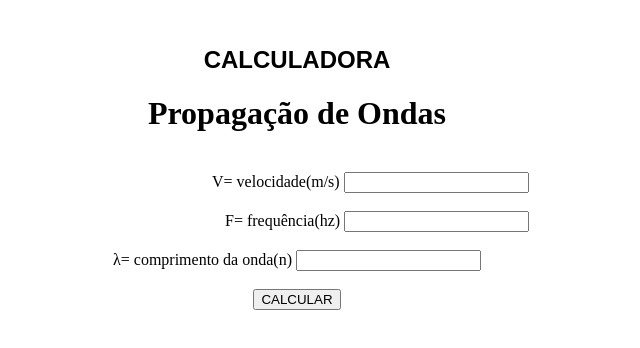
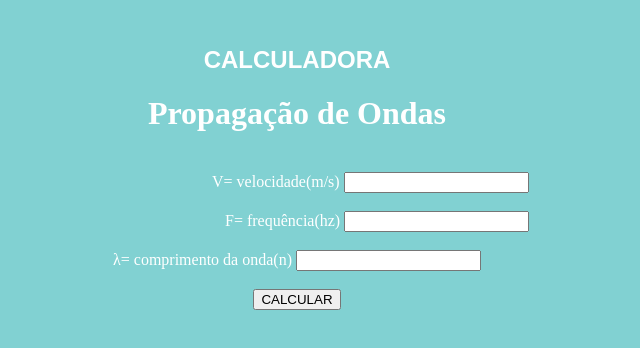
Before and after one commit to VitoriaLevoratto/calculadora, a plain HTML site: page index.html in a window 1280 px wide. Shown: the top 348 px of the page, without its empty margins (343-983 px from the left). Drawn offline with Linux system fonts and the light colour scheme.

Commit message:
Add files via upload

```diff
--- a/style.css
+++ b/style.css
@@ -1,26 +1,34 @@
+body{
+    background-color: #81D1D2;
+}
 
 h1{
     text-align: center;
     font-family: 'Times New Roman', Times, serif;
+    color: white;
 }
 
 h2{
     text-align: center;
     font-family: Arial, Helvetica, sans-serif;
+    color: white;
 }
 
 .velocidade {
     position: relative;
     left: 547px;
+    color: white;
 }
 
 .frequência {
     position: relative;
     left: 560px;
+    color: white;
 }
 
 .comprimento {
     text-align: center;
+    color: white;
 }
 
 .botão {
```
